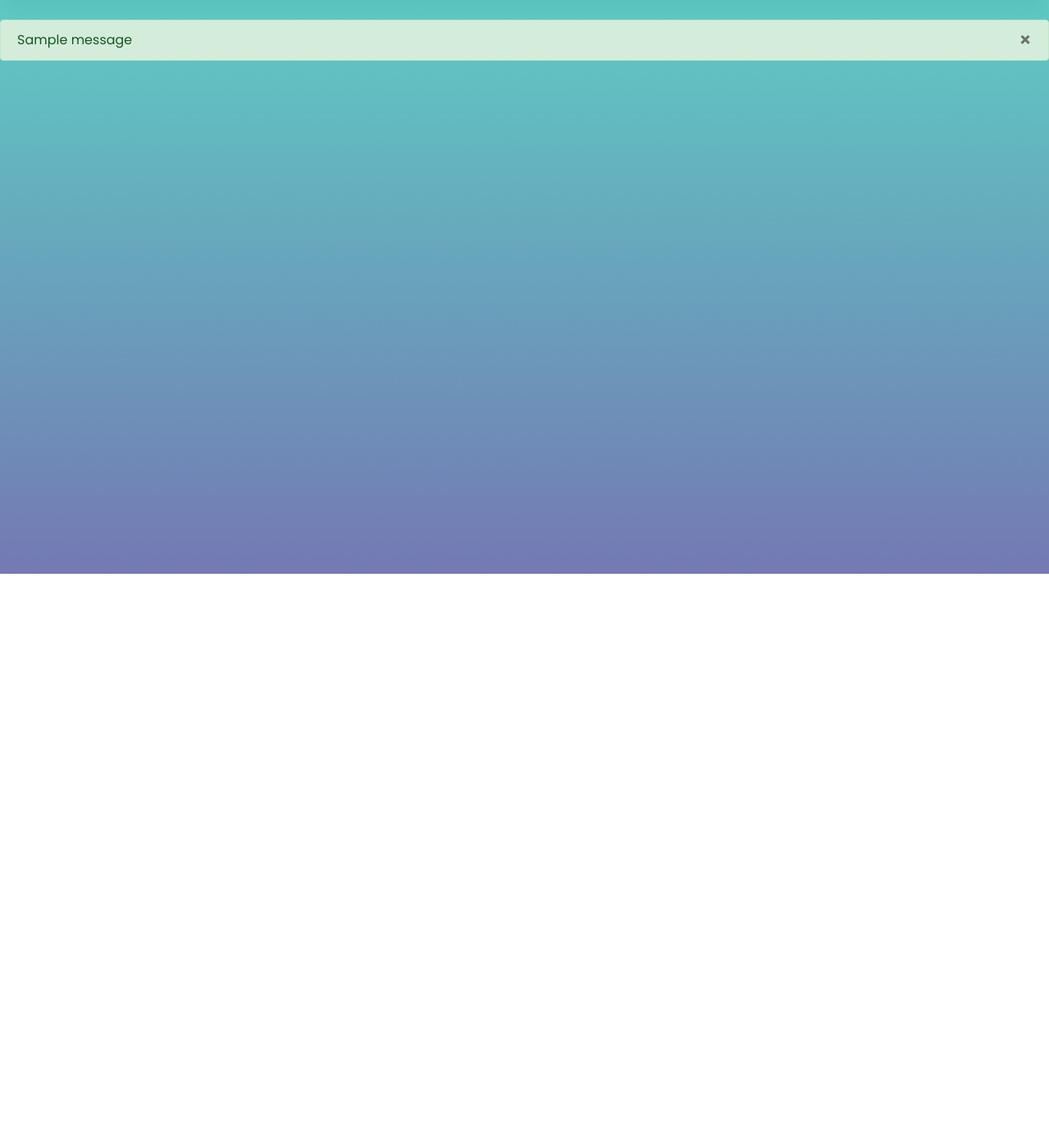
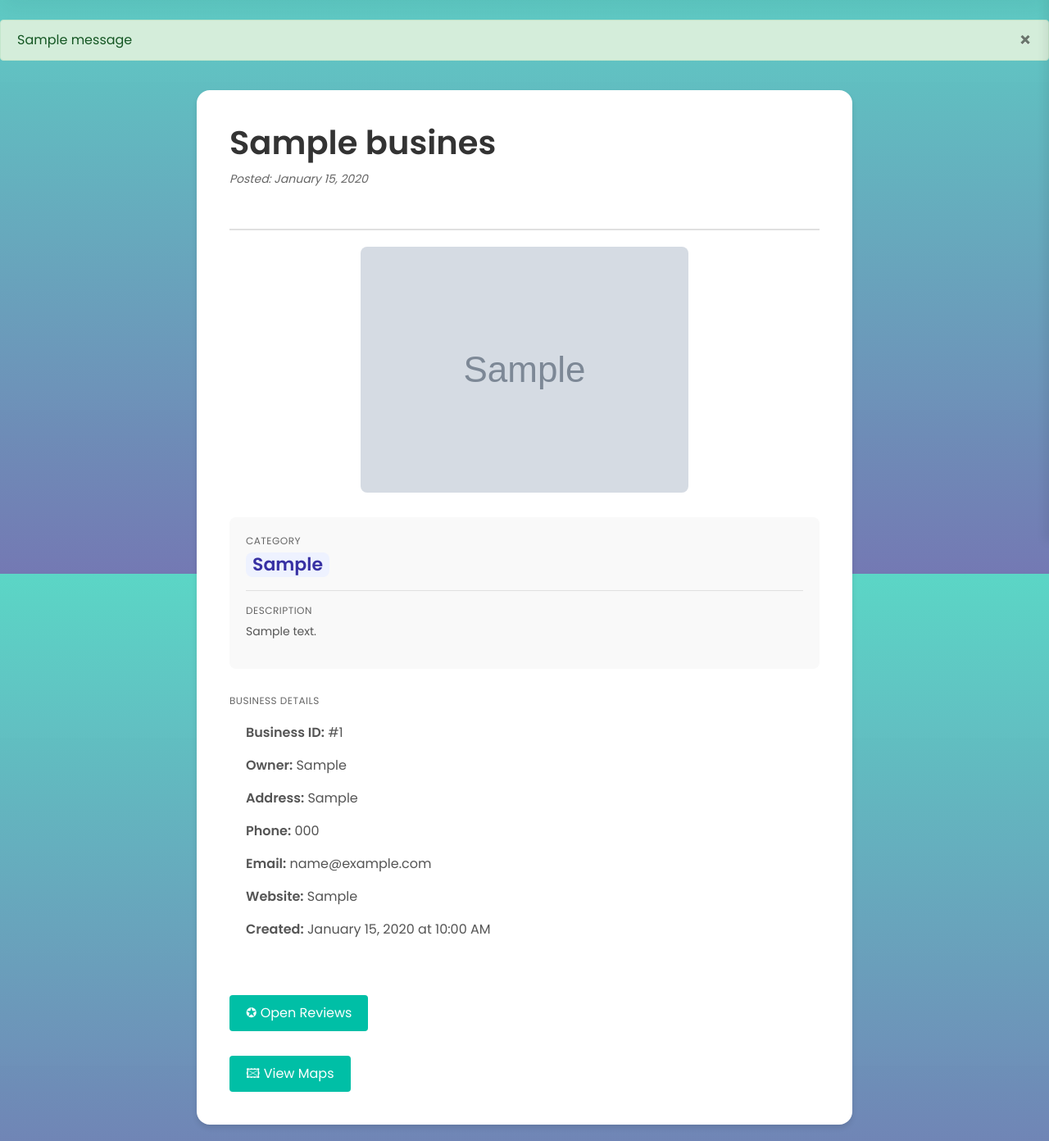
Before and after one commit to Oyetron2000/Allymarket-, a Flask app: page /business/1 in a window 1280 px wide. Shown: the part 100-1492 px from the top of the page at 82% size. Before the commit the page ends 800 px from the top, so only its background shows below. Run offline with Flask 3, Linux system fonts and the light colour scheme; tables that the repository leaves empty hold one stand-in row (values such as "Sample post"); grey boxes marked "Sample" are stand-in pictures; one stand-in notice (Sample message) is shown; some libraries are stand-ins or nearby versions.

Commit message:
Fix Business Page with Slide-In Review Section

```diff
--- a/FBLA 2025/Website/Templates/business_page.html
+++ b/FBLA 2025/Website/Templates/business_page.html
@@ -1,142 +1,196 @@
-
-<!DOCTYPE html>
-<html>
+{% extends "base.html" %}
+{% block content %}
 
 
-<head>
-  <meta charset = "UTF-8">
-  <meta name = "viewport" content="width=device-width, initial-scale">
+<div class="business-profile" style="display: flex; justify-content: center; align-items: center; min-height: calc(100vh - 100px); padding: 20px;">
+  <div class="card" style="width: 100%; max-width: 800px; padding: 40px; box-shadow: 0 4px 6px rgba(0,0,0,0.1);">
 
-  <link
-    rel="stylesheet"
-    href="https://stackpath.bootstrapcdn.com/bootstrap/4.4.1/css/bootstrap.min.css"
-    integrity="sha384-Vkoo8x4CGsO3+Hhxv8T/Q5PaXtkKtu6ug5TOeNV6gBiFeWPGFN9MuhOf23Q9Ifjh"
-    crossorigin="anonymous"/>
+    <!-- Business Header Section -->
+    <div style="margin-bottom: 30px;">
+      <h1 style="margin: 0; color: #333;"><strong><span class="highlight">{{ business.biz_name }}</span></strong></h1>
+      <p style="color: #666; margin: 10px 0 0 0; font-size: 14px;">
+        <em>Posted: {{ business.created_at.strftime('%B %d, %Y') if business.created_at else 'N/A' }}</em>
+      </p>
+    </div>
 
-  <link
-    rel="stylesheet"
-    href="https://stackpath.bootstrapcdn.com/font-awesome/4.7.0/css/font-awesome.min.css"
-    crossorigin="anonymous"/>
+    <hr style="margin: 20px 0; border: none; border-top: 2px solid #e0e0e0;">
 
-  <link rel="stylesheet"
-    href="https://cdnjs.cloudflare.com/ajax/libs/font-awesome/7.0.0/css/all.min.css"
-    integrity="sha512-DxV+EoADOkOygM4IR9yXP8Sb2qwgidEmeqAEmDKIOfPRQZOWbXCzLC6vjbZyy0vPisbH2SyW27+ddLVCN+OMzQ=="
-    crossorigin="anonymous" referrerpolicy="no-referrer" />
-
-  <link rel="preconnect" href="https://fonts.googleapis.com">
-  <link rel="preconnect" href="https://fonts.gstatic.com" crossorigin>
-  <link href="https://fonts.googleapis.com/css2?family=Poppins:wght@400;600&display=swap" rel="stylesheet">
-
-  <link rel="stylesheet" href="{{ url_for('static', filename='css/fonti.css') }}">
-
-  <title>AllyMarket</title>
-</head>
-
-<body>
-
-
-   <nav class="bg-light" style="position: sticky; top: 0;">
-        <div class="left">
-            <a class="navbar-brand" id="brand" href="/">AllyMarket</a>
-        </div>
-
-
-        {% if user.is_authenticated %}
-          <div class="right">
-            <a class="nav-item nav-link" id="tasks-link" href="/">Discover</a>
-            <a class="nav-item nav-link" id="about-link" href="/about">About</a>
-            <a class="nav-item nav-link" id="profile-link" href="/profile">Profile</a>
-            <a class="nav-item nav-link" id="logout-link" href="/logout">Logout</a>
-          </div>
-
-        {% else %}
-        <div class="right">
-          <a class="nav-item nav-link" id="tasks-link" href="/">Discover</a>
-          <a class="nav-item nav-link" id="about-link" href="/about">About</a>
-          <a class="nav-item nav-link" id="login-link" href="/login">Login</a>
-          <a class="nav-item nav-link" id="signup-link" href="/signup">Sign Up</a>
-        </div>
-        {% endif %}
-    </nav>
-    <br>
-
-
-    {% with messages = get_flashed_messages(with_categories=true) %} {% if
-    messages %} {% for category, message in messages %} {% if category ==
-    'error' %}
-    <div class="alert alert-danger alter-dismissable fade show" role="alert">
-      {{ message }}
-      <button type="button" class="close" data-dismiss="alert">
-        <span aria-hidden="true">&times;</span>
-      </button>
+    <!-- Business Image Section -->
+    {% if business.image_file %}
+    <div style="margin-bottom: 30px; text-align: center;">
+      <img
+        src="{{ url_for('static', filename='uploads/businesses/' + business.image_file) }}"
+        alt="{{ business.biz_name }}"
+        style="max-width: 100%; height: auto; border-radius: 8px; max-height: 300px; object-fit: cover;">
     </div>
     {% else %}
-    <div class="alert alert-success alter-dismissable fade show" role="alert">
-      {{ message }}
-      <button type="button" class="close" data-dismiss="alert">
-        <span aria-hidden="true">&times;</span>
-      </button>
+    <div style="margin-bottom: 30px; text-align: center; padding: 40px; background-color: #f5f5f5; border-radius: 8px;">
+      <p style="color: #999; margin: 0;">No image available</p>
     </div>
-    {% endif %} {% endfor %} {% endif %} {% endwith %}
+    {% endif %}
 
-    <div class="container">
-    {%block content%}
-    {% endblock%}
+    <!-- Business Information Section -->
+    <div style="background-color: #f9f9f9; padding: 20px; border-radius: 8px; margin-bottom: 30px;">
+
+      <!-- Category -->
+      <div style="margin-bottom: 15px;">
+        <p style="margin: 0 0 5px 0; color: #666; font-size: 12px; text-transform: uppercase; letter-spacing: 0.5px;">Category</p>
+      <span class="badge", style="font-size: 22px;">{{ business.category }}</span>
+        </p>
+      </div>
+
+      <!-- Description -->
+      {% if business.description %}
+      <div style="margin-bottom: 15px; padding-top: 15px; border-top: 1px solid #e0e0e0;">
+        <p style="margin: 0 0 5px 0; color: #666; font-size: 12px; text-transform: uppercase; letter-spacing: 0.5px;">Description</p>
+        <p style="margin: 0; font-size: 14px; line-height: 1.6; color: #555;">
+          {{ business.description }}
+        </p>
+      </div>
+      {% endif %}
 
     </div>
 
+    <!-- Additional Info Section -->
+    <div style="margin-bottom: 30px;">
+      <p style="margin: 0 0 10px 0; color: #666; font-size: 12px; text-transform: uppercase; letter-spacing: 0.5px;">Business Details</p>
+      <ul style="margin: 0; padding-left: 20px; list-style: none;">
+        <li style="padding: 8px 0; color: #555;">
+          <strong>Business ID:</strong> #{{ business.id }}
+        </li>
+        <li style="padding: 8px 0; color: #555;">
+          <strong>Owner:</strong> {{ business.owner.FirstName if business.owner else 'Unknown' }}
+        </li>
+        <li style="padding: 8px 0; color: #555;">
+          <strong>Address:</strong>  {{ business.location }}
+        </li>
+        <li style="padding: 8px 0; color: #555;">
+            <strong>Phone:</strong> {{ business.biz_phone }}
+        </li>
+        <li style="padding: 8px 0; color: #555;">
+            <strong>Email:</strong> {{ business.biz_email }}
+        </li>
+        <li style="padding: 8px 0; color: #555;">
+            <strong>Website:</strong> {{ business.biz_site }}
+        </li>
+        <li style="padding: 8px 0; color: #555;">
+          <strong>Created:</strong> {{ business.created_at.strftime('%B %d, %Y at %I:%M %p') if business.created_at else 'N/A' }}
+        </li>
+      </ul>
+    </div>
 
-    <!--Loads javascript from bootstrap-->
-    <script
-      src="https://code.jquery.com/jquery-3.2.1.slim.min.js"
-      integrity="sha384-KJ3o2DKtIkvYIK3UENzmM7KCkRr/rE9/Qpg6aAZGJwFDMVNA/GpGFF93hXpG5KkN"
-      crossorigin="anonymous"
-    ></script>
-    <script
-      src="https://cdnjs.cloudflare.com/ajax/libs/popper.js/1.12.9/umd/popper.min.js"
-      integrity="sha384-ApNbgh9B+Y1QKtv3Rn7W3mgPxhU9K/ScQsAP7hUibX39j7fakFPskvXusvfa0b4Q"
-      crossorigin="anonymous"
-    ></script>
+    <!-- Edit Button (visible only to owner) -->
+    {% if user.is_authenticated and business.user_id == user.id %}
+    <div style="margin-top: 30px; padding-top: 30px; border-top: 2px solid #e0e0e0;">
+      <a href="{{ url_for('views.business_page', biz_id=business.id) }}" class="btn btn-primary" style="display: inline-block; padding: 10px 20px; background-color: var(--primary-color); color: white; text-decoration: none; border-radius: 4px; font-weight: 500;">
+        ✎ Edit Business
+      </a>
+    </div>
+    {% endif %}
 
-    <script
-      src="https://maxcdn.bootstrapcdn.com/bootstrap/4.0.0/js/bootstrap.min.js"
-      integrity="sha384-JZR6Spejh4U02d8jOt6vLEHfe/JQGiRRSQQxSfFWpi1MquVdAyjUar5+76PVCmYl"
-      crossorigin="anonymous"
-    ></script>
+  <div style="margin-top: 30px">
+    <button id="open-reviews-btn" class="btn btn-primary" style="display: inline-block; padding: 10px 20px; background-color: var(--primary-color); color: white; text-decoration: none; border-radius: 4px; font-weight: 500">
+      ✪ Open Reviews
+    </button>
+    </div>
+    <div style="margin-top: 30px">
+      <button id="open-gallery-btn" class="btn btn-primary" style="display: inline-block; padding: 10px 20px; background-color: var(--primary-color); color: white; text-decoration: none; border-radius: 4px; font-weight: 500">
+      🖾 View Maps
+      </button>
+    </div>
 
-    {% block javascript %}
-    <script type="text/javascript">
-      function deleteNote(noteId) {
-  fetch("/delete-note", {
-    method: "POST",
-    body: JSON.stringify({ noteId: noteId }),
-  }).then((_res) => {
-    window.location.href = "/";
-  });
-  }
+<style>
+  .business-profile { transition: transform 300ms ease; }
+  .business-profile.shift-left { transform: translateX(-25vw); }
+  .reviews-panel { width:50vw; max-width:90vw; background:#fff; box-shadow: -4px 0 12px rgba(0,0,0,0.08); position:fixed; right:0; top:80px; bottom:40px; transform: translateX(100%); transition: transform 300ms ease; overflow:auto; padding:20px; z-index:1200; border-left:1px solid #eee; }
+  .reviews-panel.open { transform: translateX(0); }
+  @media (max-width:900px){ .business-profile.shift-left { transform: translateX(-100vw); } .reviews-panel{ width:100vw; } }
+</style>
+
+  </div>
+</div>
+
+<!-- Sliding Reviews Panel (initially hidden) -->
+<aside id="reviews-panel" class="reviews-panel" aria-hidden="true">
+  <div style="display:flex; justify-content:space-between; align-items:center; margin-bottom:10px;">
+    <h3 style="margin:0;">Customer Reviews</h3>
+    <button id="close-reviews-btn" style="background:transparent; border:none; font-size:18px; cursor:pointer;">✕</button>
+  </div>
+
+  <!-- Review form inside panel -->
+  <div style="margin-bottom:12px;">
+    {% if current_user.is_authenticated and business.user_id != user.id %}
+      <form method="POST" action="{{ url_for('views.add_review', biz_id=business.id) }}">
+        <label for="panel-rating" style="display:block; margin-bottom:6px; font-weight:600;">Rating</label>
+        <select id="panel-rating" name="rating" required style="width:100%; padding:8px; margin-bottom:8px;">
+          <option value="">Select</option>
+          {% for i in range(1, 6) %}
+            <option value="{{ i }}">{{ i }} ★</option>
+          {% endfor %}
+        </select>
+
+        <label for="panel-content" style="display:block; margin-bottom:6px; font-weight:600;">Review</label>
+        <textarea id="panel-content" name="content" placeholder="Write your review..." required style="width:100%; min-height:100px; padding:8px; margin-bottom:8px;"></textarea>
+
+        <button type="submit" style="background:#007bff; color:#fff; border:none; padding:10px 14px; border-radius:6px; cursor:pointer;">Submit Review</button>
+      </form>
+    {% elif current_user.is_authenticated and business.user_id == user.id %}
+      <p class="muted">⚠️ You cannot review your own business.</p>
+    {% else %}
+      <p class="muted">🪵 Log in to leave a review.</p> <!--haha get it-->
+    {% endif %}
+  </div>
+
+  <hr style="border:none; border-top:1px solid #f0f0f0; margin:10px 0 14px 0;" />
+
+  <div id="reviews-content">
+    {% if reviews and reviews|length > 0 %}
+      {% for r in reviews %}
+        <div style="padding:12px; border-bottom:1px solid #f0f0f0;">
+          <div style="display:flex; align-items:center; gap:10px; margin-bottom:8px;">
+            {% if r.user.profile_image %}
+              <img src="{{ url_for('static', filename='uploads/profiles/' + r.user.profile_image) }}" alt="{{ r.user.FirstName }}" style="width:40px; height:40px; border-radius:50%; object-fit:cover;">
+            {% else %}
+              <div style="width:40px; height:40px; border-radius:50%; background-color:var(--primary-color); display:flex; align-items:center; justify-content:center; color:#fff; font-weight:700;">{{ r.user.FirstName[0] }}</div>
+            {% endif %}
+            <strong>{{ r.user.FirstName }}</strong>
+          </div>
+          <div style="margin-bottom:6px;">{% for i in range(r.rating) %}★{% endfor %}</div>
+          <p style="margin:0 0 6px 0; color:#444;">{{ r.content }}</p>
+          <small class="muted" style="color:#999;">{{ r.created_at.strftime('%b %d, %Y') }}</small>
+        </div>
+      {% endfor %}
+    {% else %}
+      <p class="muted">No reviews yet.</p>
+    {% endif %}
+  </div>
+</aside>
+
+<!-- removed duplicate inline review form (now inside the sliding reviews panel) -->
+<!-- Reviews are displayed inside the sliding panel -->
+<script>
+  (function(){
+    const openBtn = document.getElementById('open-reviews-btn');
+    const closeBtn = document.getElementById('close-reviews-btn');
+    const panel = document.getElementById('reviews-panel');
+    const main = document.querySelector('.business-profile');
+
+    function openPanel(){
+      panel.classList.add('open');
+      panel.setAttribute('aria-hidden','false');
+      if(main) main.classList.add('shift-left');
+    }
+    function closePanel(){
+      panel.classList.remove('open');
+      panel.setAttribute('aria-hidden','true');
+      if(main) main.classList.remove('shift-left');
+    }
+
+    if(openBtn) openBtn.addEventListener('click', openPanel);
+    if(closeBtn) closeBtn.addEventListener('click', closePanel);
+
+    // close panel on Escape
+    document.addEventListener('keydown', function(e){ if(e.key === 'Escape') closePanel(); });
+  })();
 </script>
-
-<script>
-  function toggleOptions(noteId) {
-    const options = document.getElementById(`note-options-${noteId}`);
-    options.classList.toggle('d-none');  // Bootstrap utility to show/hide
-  }
-
-  function deleteNote(noteId) {
-    fetch("/delete-note", {
-      method: "POST",
-      body: JSON.stringify({ noteId: noteId }),
-      headers: {
-        "Content-Type": "application/json"
-      }
-    }).then((_res) => {
-      window.location.href = "/";
-    });
-  }
-</script>
-
 {% endblock %}
-
-</body>
-
-</html>
```
